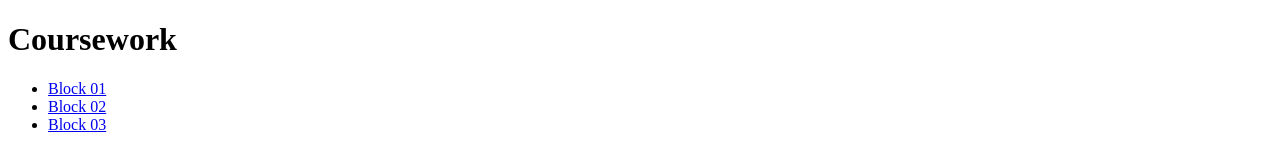
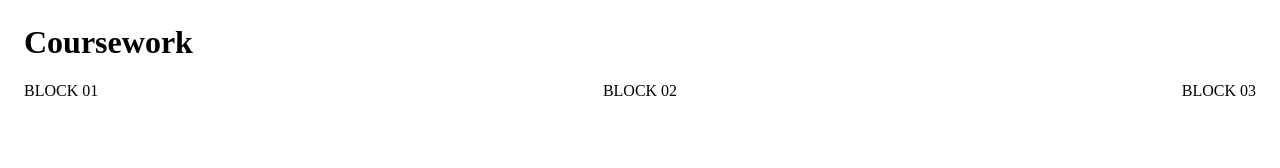
Before and after one commit to edwin-fsa/Coursework, a plain HTML site: page index.html in a window 1280 px wide. Drawn offline with Linux system fonts and the light colour scheme.

Commit message:
Minor styling

```diff
--- a/index.html
+++ b/index.html
@@ -4,6 +4,33 @@
     <meta charset="UTF-8" />
     <meta name="viewport" content="width=device-width, initial-scale=1.0" />
     <title>Coursework</title>
+    <style>
+      body {
+        margin: 24px;
+      }
+      ul {
+        display: flex;
+        justify-content: space-between;
+        padding: 0;
+      }
+      li {
+        display: inline;
+      }
+
+      a {
+        text-decoration: none;
+      }
+
+      a,
+      a:visited {
+        text-transform: uppercase;
+        color: black;
+      }
+
+      a:hover {
+        text-decoration: underline;
+      }
+    </style>
   </head>
   <body>
     <h1>Coursework</h1>
```
